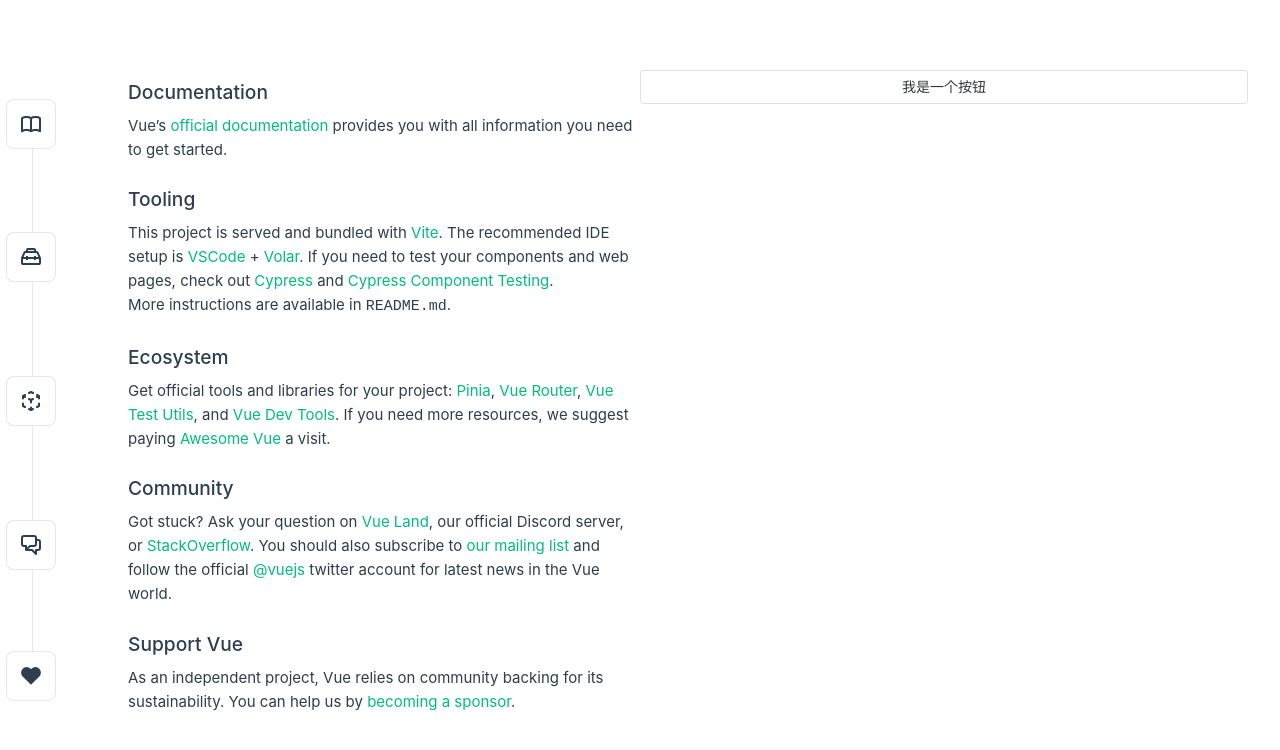
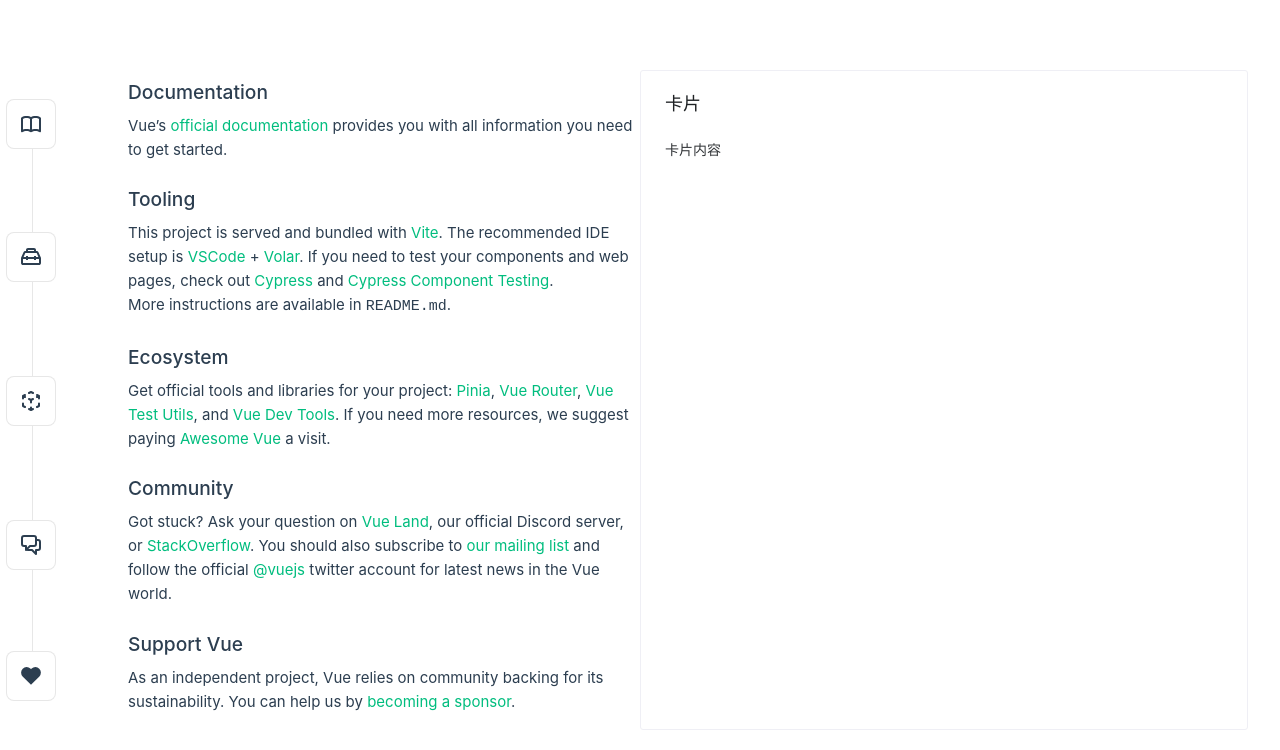
Before and after one commit to Lerzi/online-order-admin, a Vue app: page / in a window 1280 px wide. Shown: the top 750 px of the page. Built offline with nearby package versions, Linux system fonts and the light colour scheme; a small style sheet from the web is missing.

Commit message:
feat: 安装自动引入组件

```diff
--- a/package.json
+++ b/package.json
@@ -15,6 +15,7 @@
   "devDependencies": {
     "@vitejs/plugin-vue": "^4.3.4",
     "naive-ui": "^2.35.0",
+    "unplugin-vue-components": "^0.25.2",
     "vfonts": "^0.0.3",
     "vite": "^4.4.9"
   }
--- a/src/App.vue
+++ b/src/App.vue
@@ -1,11 +1,13 @@
 <script setup>
 import { RouterView } from 'vue-router'
-import { NButton } from 'naive-ui'
+// import { NButton } from 'naive-ui'
 </script>
 
 <template>
   <RouterView />
-  <NButton>我是一个按钮</NButton>
+  <n-card title="卡片">
+    卡片内容
+  </n-card>
 </template>
 
 <style scoped></style>
--- a/vite.config.js
+++ b/vite.config.js
@@ -1,16 +1,22 @@
-import { fileURLToPath, URL } from 'node:url'
+import { fileURLToPath, URL } from 'node:url';
 
-import { defineConfig } from 'vite'
-import vue from '@vitejs/plugin-vue'
+import { defineConfig } from 'vite';
+import vue from '@vitejs/plugin-vue';
 
+import Components from 'unplugin-vue-components/vite';
+import { NaiveUiResolver } from 'unplugin-vue-components/resolvers';
 // https://vitejs.dev/config/
 export default defineConfig({
   plugins: [
     vue(),
+    Components({
+      resolvers: [NaiveUiResolver()],
+      dirs: ['src/components'],
+    }),
   ],
   resolve: {
     alias: {
-      '@': fileURLToPath(new URL('./src', import.meta.url))
-    }
-  }
-})
+      '@': fileURLToPath(new URL('./src', import.meta.url)),
+    },
+  },
+});
```
Also changed, not shown: 2 other files (tests, documents, lock files or other folders).
